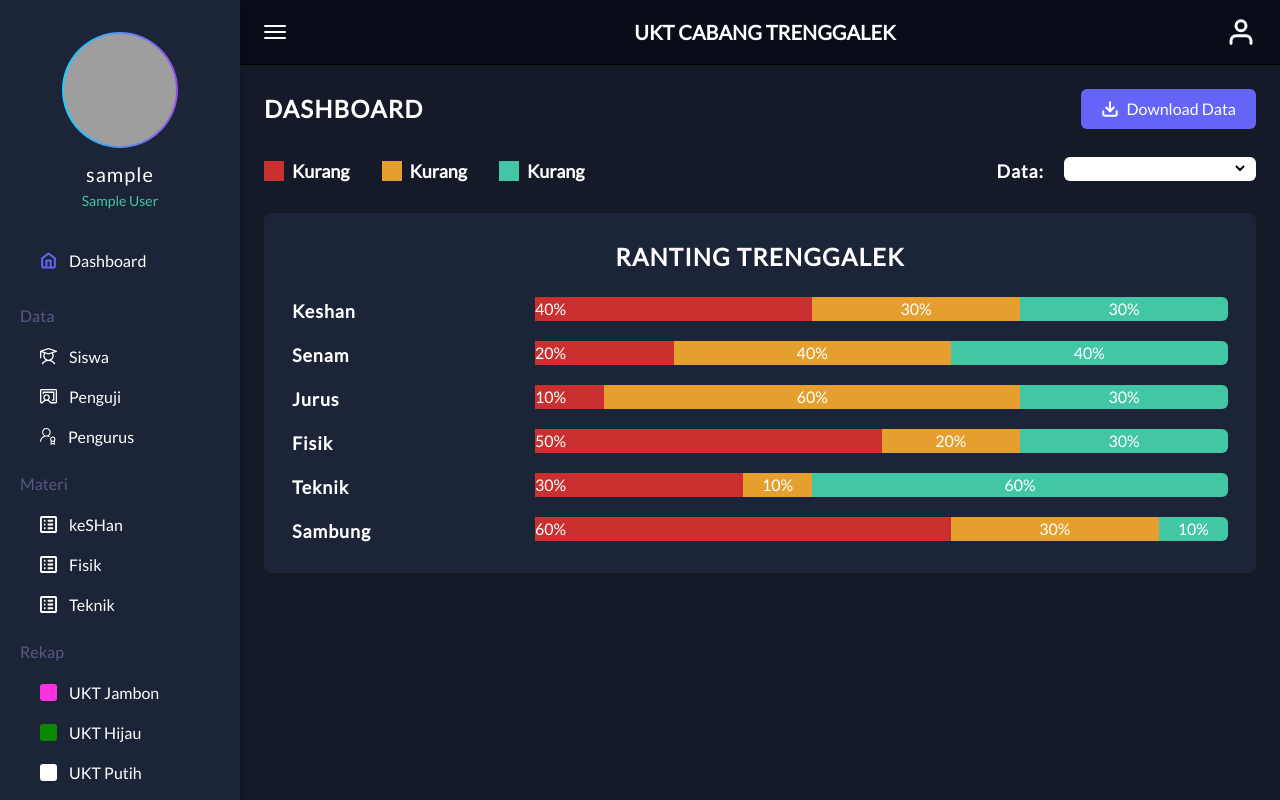
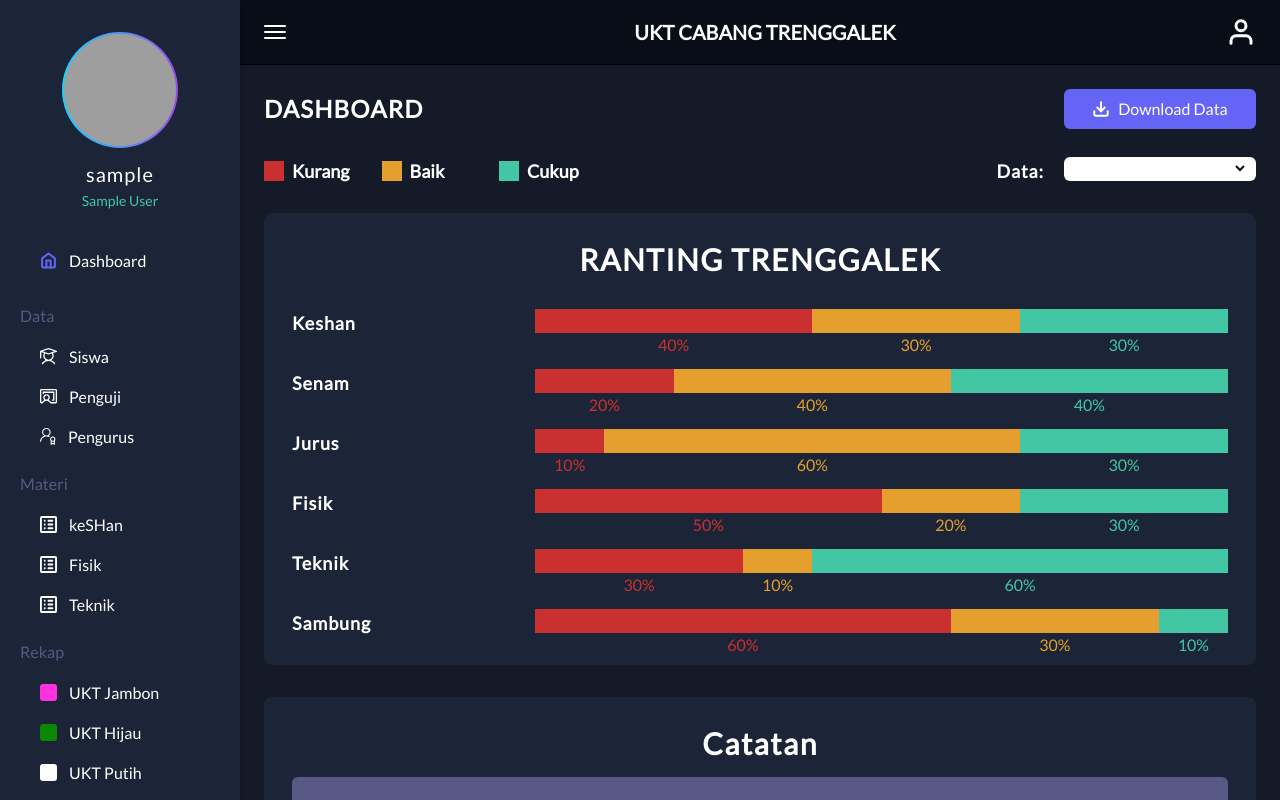
Before and after one commit to Stevandean/UKT, a Next.js app in the folder fe-ukt/: page /admin in a window 1280 px wide. Built offline with nearby package versions, Linux system fonts and the light colour scheme; sample sign-in values are in the browser's storage.

Commit message:
Update : ui statistik

```diff
--- a/fe-ukt/pages/admin/index.jsx
+++ b/fe-ukt/pages/admin/index.jsx
@@ -10,7 +10,7 @@ const ChartBar = ({ name, percentages }) => {
 
     useEffect(() => {
         const startAnimation = () => {
-          setAnimationStarted(true);
+            setAnimationStarted (true);
         };
 
         setTimeout(startAnimation, 1000); // Waktu penundaan sebelum animasi dimulai (dalam milidetik)
@@ -21,32 +21,40 @@ const ChartBar = ({ name, percentages }) => {
             <div className="w-1/4">
                 <span
                     // className={` ${
-                    //     animationStarted ? '' : 'animate-slide-in-right transition-opacity duration-3000 text-white'
-                    // } 'text-white text-lg font-semibold tracking-wider'`}
+                    //     animationStarted ? '' : 'animate-opacity-from-left text-white'
+                    // } ' text-white text-lg font-semibold tracking-wider'`}
                     className="text-white text-lg font-semibold tracking-wider"
                 >{name}
                 </span>
             </div>
             <div className="w-3/4">
                 <div className="flex h-6 rounded-full text-white">
-                    <div
-                        className={` ${
-                            animationStarted ? '' : 'animate-opacity-from-left'
-                        } "text-center bg-red rounded-l-md"`}
-                        style={{ width: `${percentages.red}%`}}
-                    >{percentages.red + '%'}
+                    <div className='text-center bg-red' style={{ width: `${percentages.red}%` }}>
+                        <div
+                            className={` ${
+                                animationStarted ? '' : 'animate-opacity-from-left'
+                            } " text-center bg-red rounded-l-md text-transparent "`}>
+                            {percentages.red}
+                        </div>
+                        <h1 className={` ${animationStarted ? '' : 'animate-opacity-from-left'} ' text-red  '`}>{percentages.red + '%'}</h1>
                     </div>
-                    <div
-                        className="text-center bg-yellow"
-                        style={
-                            { width: `${percentages.yellow}%`}
-                        }
-                    >{percentages.yellow + '%'}
+                    <div className='text-center bg-yellow' style={{ width: `${percentages.yellow}%` }}>
+                        <div
+                            className={` ${
+                                animationStarted ? '' : 'animate-opacity-from-left'
+                            } " text-center bg-yellow rounded-l-md text-transparent "`}>
+                            {percentages.yellow}
+                        </div>
+                        <h1 className={` ${animationStarted ? '' : 'animate-opacity-from-left'} ' text-yellow  '`}>{percentages.yellow + '%'}</h1>
                     </div>
-                    <div
-                        className="text-center bg-green rounded-r-md"
-                        style={{ width: `${percentages.green}%`}}
-                    >{percentages.green + '%'}
+                    <div className='text-center bg-green' style={{ width: `${percentages.green}%` }}>
+                        <div
+                            className={` ${
+                                animationStarted ? '' : 'animate-opacity-from-left'
+                            } " text-center bg-green rounded-l-md text-transparent "`}>
+                            {percentages.green}
+                        </div>
+                        <h1 className={` ${animationStarted ? '' : 'animate-opacity-from-left'} ' text-green  '`}>{percentages.green + '%'}</h1>
                     </div>
                 </div>
             </div>
@@ -110,7 +118,7 @@ const index = () => {
                         <h1 className='text-2xl tracking-wider uppercase font-bold'>Dashboard</h1>
 
                         {/* download button */}
-                        <div className="bg-purple rounded-md px-5 py-2 flex items-center gap-x-2">
+                        <div className="bg-purple rounded-md px-5 py-2 flex items-center gap-x-2 w-48 justify-center">
                             <svg width="18" height="18" viewBox="0 0 18 18" fill="none" xmlns="http://www.w3.org/2000/svg">
                                 <path d="M15.75 11.25V14.25C15.75 14.6478 15.592 15.0294 15.3107 15.3107C15.0294 15.592 14.6478 15.75 14.25 15.75H3.75C3.35218 15.75 2.97064 15.592 2.68934 15.3107C2.40804 15.0294 2.25 14.6478 2.25 14.25V11.25" stroke="white" strokeWidth="2" strokeLinecap="round" strokeLinejoin="round"/>
                                 <path d="M5.25 7.5L9 11.25L12.75 7.5" stroke="white" strokeWidth="2" strokeLinecap="round" strokeLinejoin="round"/>
@@ -126,19 +134,16 @@ const index = () => {
                         {/* wrapper chart bar description */}
                         <div id='animationElement' className="grid grid-cols-3 gap-x-8 text-white">
                             <div className="inline-flex items-center gap-x-2">
-                                <div className="bg-red h-5 w-5">
-                                </div>
+                                <div className="bg-red h-5 w-5"></div>
                                 <h1 className='text-lg font-semibold'>Kurang</h1>
                             </div>
                             <div className="inline-flex items-center gap-x-2">
-                                <div className="bg-yellow h-5 w-5">
-                                </div>
-                                <h1 className='text-lg font-semibold'>Kurang</h1>
+                                <div className="bg-yellow h-5 w-5"></div>
+                                <h1 className='text-lg font-semibold'>Baik</h1>
                             </div>
                             <div className="inline-flex items-center gap-x-2">
-                                <div className="bg-green h-5 w-5">
-                                </div>
-                                <h1 className='text-lg font-semibold'>Kurang</h1>
+                                <div className="bg-green h-5 w-5"></div>
+                                <h1 className='text-lg font-semibold'>Cukup</h1>
                             </div>
                         </div>
 
@@ -166,11 +171,17 @@ const index = () => {
                     </div>
 
                     {/* wrapper chart bar */}
-                    <div className="bg-navy p-7 rounded-lg space-y-4">
-                        <div className="text-white text-2xl font-semibold tracking-wider text-center mb-6 uppercase">Ranting Trenggalek</div>
+                    <div className="bg-navy p-7 rounded-lg space-y-8 mb-8">
+                        <div className="text-white text-3xl font-semibold tracking-wider text-center mb-6 uppercase">
+                            Ranting Trenggalek
+                        </div>
                         {data.map((item, index) => (
                             <ChartBar key={index} name={item.name} percentages={item.percentages} />
                         ))}
+                    </div>
+                    <div className="bg-navy p-7 rounded-lg space-y-4">
+                        <h1 className='text-center text-white text-3xl font-semibold tracking-wider'>Catatan</h1>
+                        <textarea className='w-full rounded-md p-2 text-xl bg-gray text-white' name="" id="" cols="30" rows="10"></textarea>
                     </div>
                 </div>
                 {/* akhir konten utama */}
```
